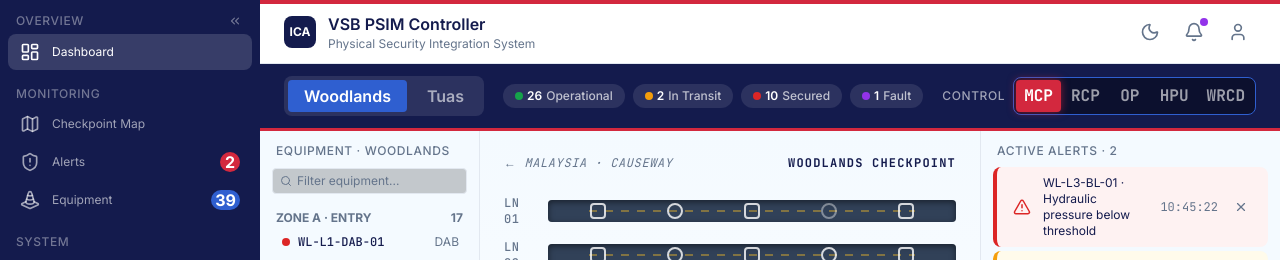
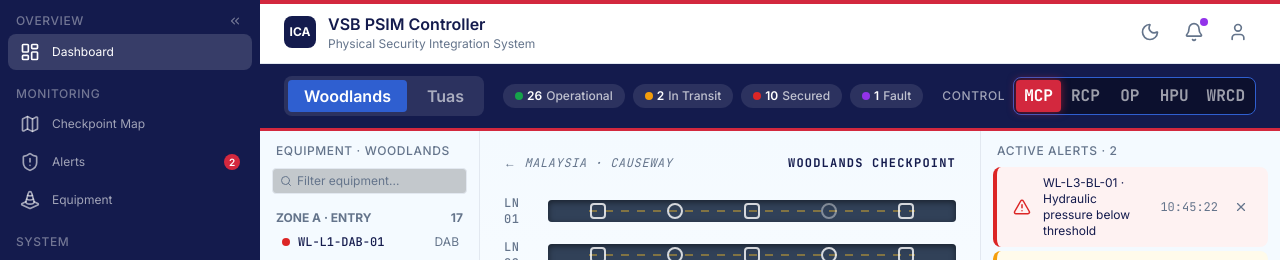
Before and after one commit to bcchew-art/ica-vsb-psim, a Next.js app: page / in a window 1280 px wide. Shown: the top 260 px of the page. Built offline with nearby package versions, Linux system fonts and the light colour scheme.

Commit message:
refactor(layout): sidebar badge polish — remove equipment count, shrink alerts badge

```diff
--- a/src/components/layout/sidebar.tsx
+++ b/src/components/layout/sidebar.tsx
@@ -32,7 +32,6 @@ interface NavSection {
 export function Sidebar() {
   const [collapsed, setCollapsed] = useState(false);
   const alertsCount = usePsimStore((s) => s.alerts.length);
-  const equipmentCount = usePsimStore((s) => s.equipment.length);
 
   const sections: NavSection[] = [
     {
@@ -52,13 +51,7 @@ export function Sidebar() {
           badge: alertsCount > 0 ? alertsCount : null,
           badgeColor: "red",
         },
-        {
-          icon: TrafficCone,
-          label: "Equipment",
-          href: "/equipment",
-          badge: equipmentCount,
-          badgeColor: "blue",
-        },
+        { icon: TrafficCone, label: "Equipment", href: "/equipment" },
       ],
     },
     {
@@ -148,14 +141,14 @@ export function Sidebar() {
                       collapsed ? (
                         <span
                           className={cn(
-                            "absolute top-1 right-1 w-2 h-2 rounded-full",
+                            "absolute top-1 right-1 w-1.5 h-1.5 rounded-full",
                             badgeColorClass(item.badgeColor),
                           )}
                         />
                       ) : (
                         <span
                           className={cn(
-                            "min-w-[20px] h-5 px-space-1 rounded-full text-label font-bold flex items-center justify-center",
+                            "min-w-[16px] h-4 px-1 rounded-full text-[10px] font-semibold flex items-center justify-center leading-none",
                             badgeColorClass(item.badgeColor),
                           )}
                         >
```
